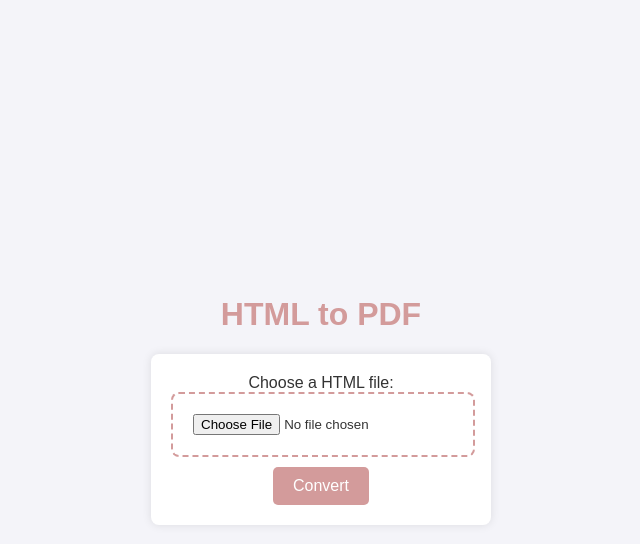
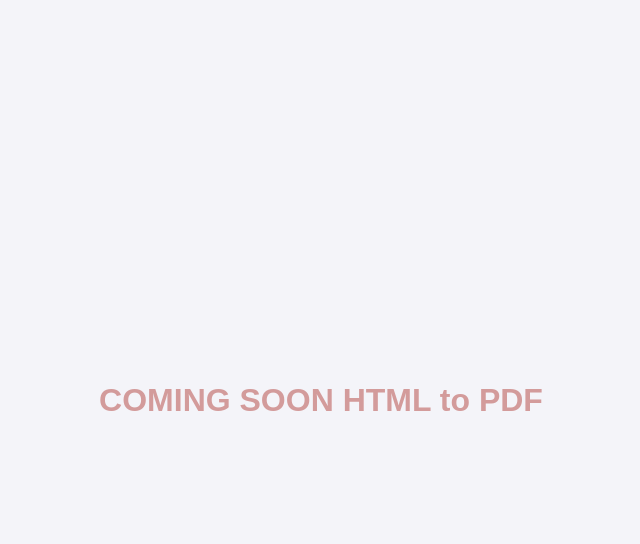
Before and after one commit to WahabAsifMemon/converter, a Flask app: page /html-to-pdf in a window 1280 px wide. Shown: the top 544 px of the page, without its empty margins (319-959 px from the left). Run offline with Flask 3, Linux system fonts and the light colour scheme.

```diff
--- a/app.py
+++ b/app.py
@@ -286,43 +286,7 @@ if 'DYNO' in os.environ:  # Running on Heroku
 else:
     config = pdfkit.configuration()
 
-@app.route('/upload-html-to-pdf', methods=['POST'])
-def upload_html_to_pdf():
-    try:
-        if 'file' not in request.files:
-            logging.error('No file part in the request')
-            return jsonify({'error': 'No file part'}), 400
 
-        file = request.files['file']
-
-        if file.filename == '':
-            logging.error('No selected file')
-            return jsonify({'error': 'No selected file'}), 400
-
-        if file and allowed_file(file.filename, ALLOWED_EXTENSIONS):
-            clear_folder(UPLOAD_FOLDER)
-            clear_folder(OUTPUT_FOLDER)
-
-            file_path = os.path.join(UPLOAD_FOLDER, secure_filename(file.filename))
-            file.save(file_path)
-
-            if file_path.endswith('.html'):
-                pdf_file_path = os.path.join(OUTPUT_FOLDER, f"{os.path.splitext(file.filename)[0]}.pdf")
-
-                # Convert HTML to PDF using pdfkit
-                pdfkit.from_file(file_path, pdf_file_path, configuration=config)
-
-                return jsonify({'filename': f"{os.path.splitext(file.filename)[0]}.pdf"}), 200
-            elif file_path.endswith('.pdf'):
-                return jsonify({'filename': f"{os.path.splitext(file.filename)[0]}.pdf"}), 200
-
-        else:
-            logging.error('Invalid file type, only HTML or PDF files are allowed')
-            return jsonify({'error': 'Invalid file type, only HTML or PDF files are allowed'}), 400
-
-    except Exception as e:
-        logging.error(f'Error during file upload: {e}')
-        return jsonify({'error': f'File upload failed: {str(e)}'}), 500
 
 
 # CONVERTING PDF TO PDF/A
--- a/templates/html-to-pdf.html
+++ b/templates/html-to-pdf.html
@@ -72,49 +72,49 @@
     </style>
 </head>
 <body>
-    <h1>HTML to PDF</h1>
-    <form id="upload-form" action="/upload-html-to-pdf" method="post" enctype="multipart/form-data">
-        <label for="file">Choose a HTML file:</label>
-        <input type="file" id="file" name="file" readonly accept=".html">
-        <button type="submit">Convert</button>
-    </form>
+    <h1>COMING SOON HTML to PDF</h1>
+<!--    <form id="upload-form" action="/upload-html-to-pdf" method="post" enctype="multipart/form-data">-->
+<!--        <label for="file">Choose a HTML file:</label>-->
+<!--        <input type="file" id="file" name="file" readonly accept=".html">-->
+<!--        <button type="submit">Convert</button>-->
+<!--    </form>-->
     <div class="progress">
         <div class="progress-bar" id="progress-bar">0%</div>
     </div>
     <button id="download-button">Download PDF Document</button>
-    <script>
-        document.getElementById('upload-form').onsubmit = function(event) {
-            event.preventDefault();
-            var formData = new FormData(this);
-            var xhr = new XMLHttpRequest();
-            xhr.open('POST', '/upload-html-to-pdf', true);
+<!--    <script>-->
+<!--        document.getElementById('upload-form').onsubmit = function(event) {-->
+<!--            event.preventDefault();-->
+<!--            var formData = new FormData(this);-->
+<!--            var xhr = new XMLHttpRequest();-->
+<!--            xhr.open('POST', '/upload-html-to-pdf', true);-->
 
-            xhr.upload.onprogress = function(e) {
-                if (e.lengthComputable) {
-                    var percentComplete = (e.loaded / e.total) * 100;
-                    var progressBar = document.getElementById('progress-bar');
-                    progressBar.style.width = percentComplete + '%';
-                    progressBar.textContent = Math.round(percentComplete) + '%';
-                    document.querySelector('.progress').style.display = 'block';
-                }
-            };
+<!--            xhr.upload.onprogress = function(e) {-->
+<!--                if (e.lengthComputable) {-->
+<!--                    var percentComplete = (e.loaded / e.total) * 100;-->
+<!--                    var progressBar = document.getElementById('progress-bar');-->
+<!--                    progressBar.style.width = percentComplete + '%';-->
+<!--                    progressBar.textContent = Math.round(percentComplete) + '%';-->
+<!--                    document.querySelector('.progress').style.display = 'block';-->
+<!--                }-->
+<!--            };-->
 
-            xhr.onload = function() {
-                if (this.status == 200) {
-                    var response = JSON.parse(this.responseText);
-                    var downloadButton = document.getElementById('download-button');
-                    downloadButton.style.display = 'block';
-                    downloadButton.onclick = function() {
-                        window.location.href = '/download?filename=' + encodeURIComponent(response.filename);
-                        downloadButton.style.display = 'none';
-                    };
-                } else {
-                    alert('Error: ' + this.statusText);
-                }
-            };
+<!--            xhr.onload = function() {-->
+<!--                if (this.status == 200) {-->
+<!--                    var response = JSON.parse(this.responseText);-->
+<!--                    var downloadButton = document.getElementById('download-button');-->
+<!--                    downloadButton.style.display = 'block';-->
+<!--                    downloadButton.onclick = function() {-->
+<!--                        window.location.href = '/download?filename=' + encodeURIComponent(response.filename);-->
+<!--                        downloadButton.style.display = 'none';-->
+<!--                    };-->
+<!--                } else {-->
+<!--                    alert('Error: ' + this.statusText);-->
+<!--                }-->
+<!--            };-->
 
-            xhr.send(formData);
-        };
-    </script>
+<!--            xhr.send(formData);-->
+<!--        };-->
+<!--    </script>-->
 </body>
 </html>
```
